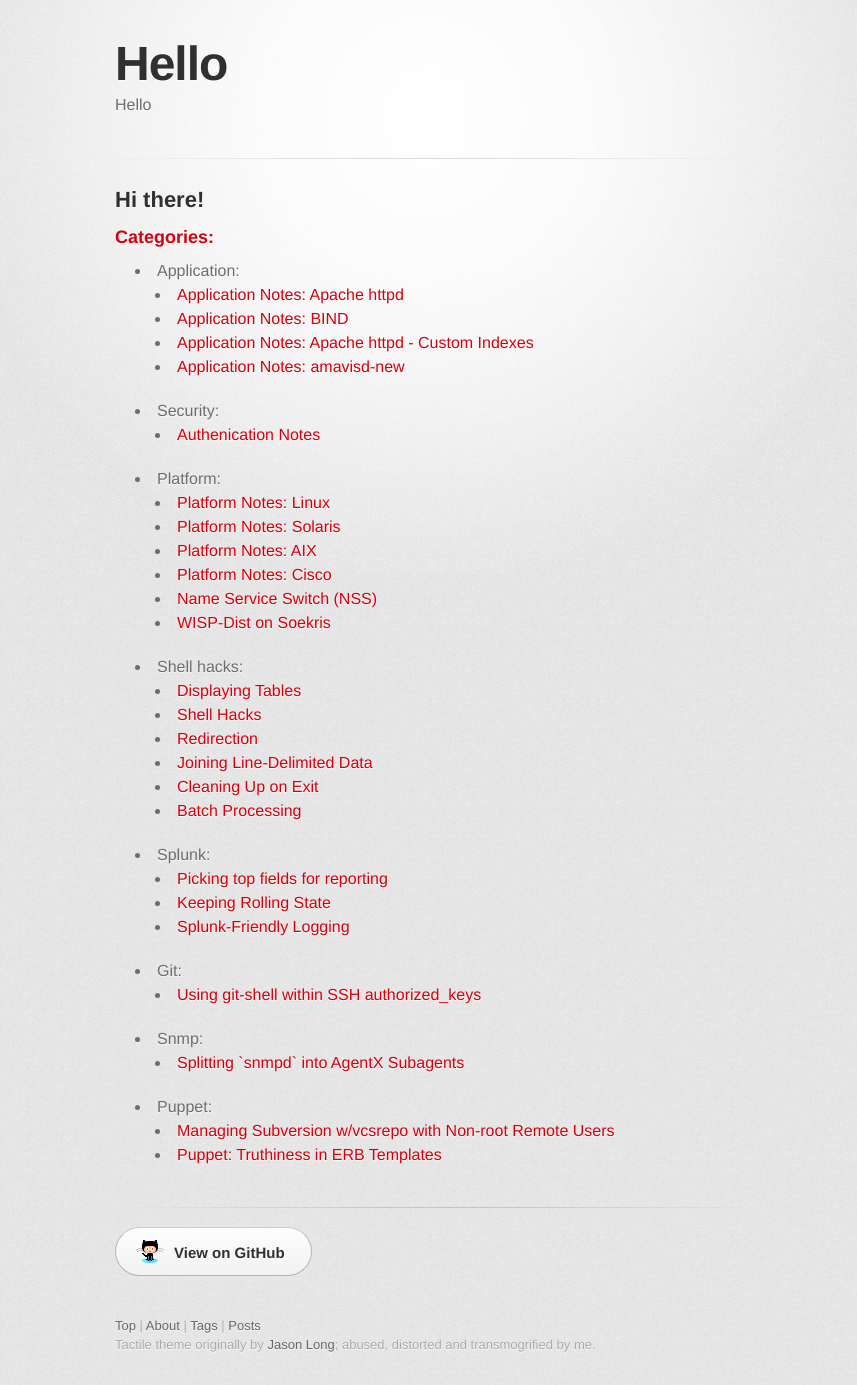
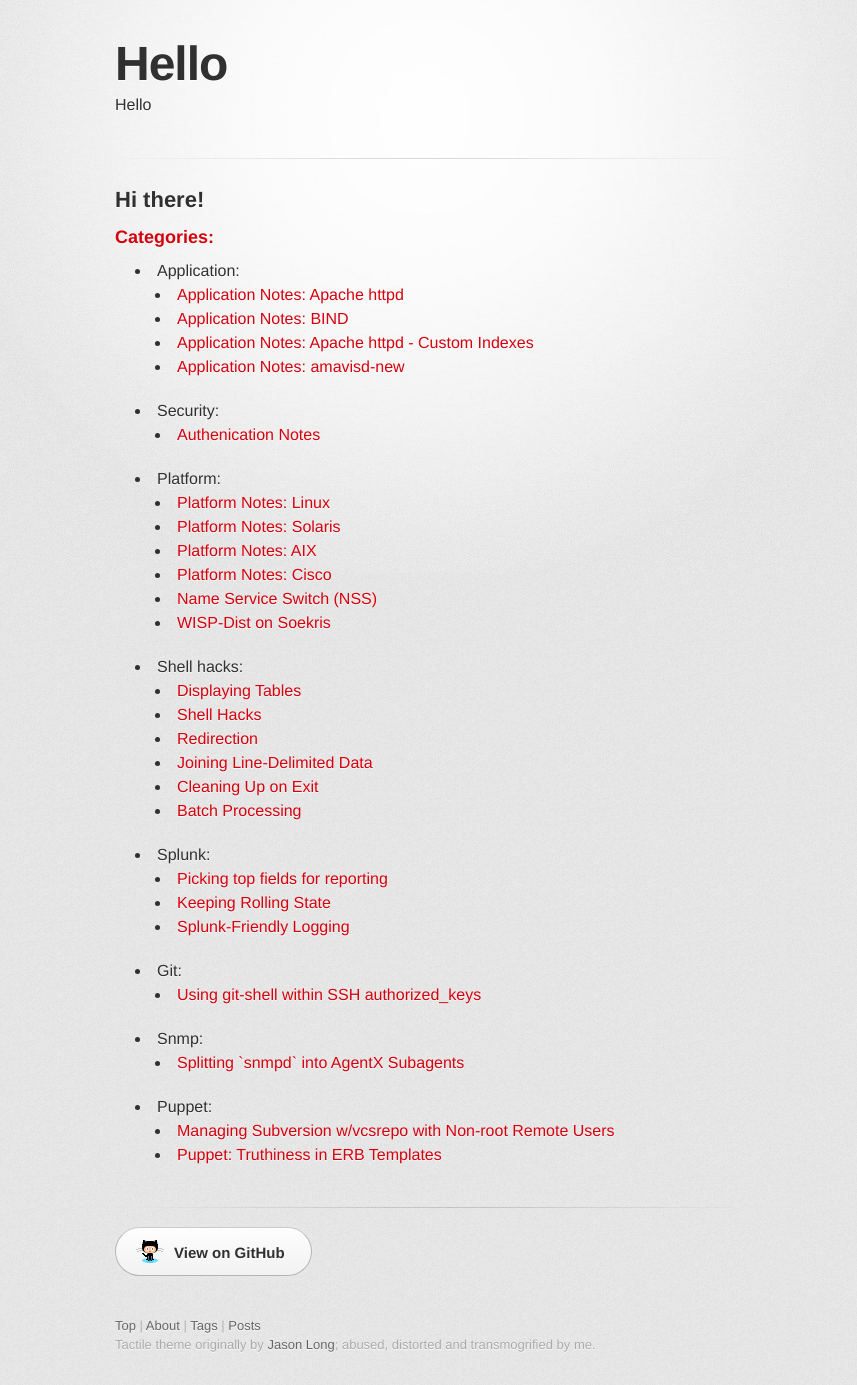
Before and after one commit to wcooley/wcooley.github.io, a Jekyll site: the page built from index.md, in a window 1280 px wide. Shown: the whole page, without its empty margins (215-1072 px from the left). Built offline with Jekyll 4.4.1, drawn with Linux system fonts in a browser that asks for light colours; some web fonts are replaced; Markdown is read by kramdown in place of the engine named in the settings.

Commit message:
Increase contrast by darkening text

```diff
--- a/stylesheets/stylesheet.css
+++ b/stylesheets/stylesheet.css
@@ -53,7 +53,7 @@ body {
   background: #e7e7e7 url(../images/body-bg.png) 0 0 repeat;
   font-family: 'Helvetica Neue', Helvetica, Arial, serif;
   text-shadow: 0 1px 0 rgba(255, 255, 255, 0.8);
-  color: #6d6d6d;
+  color: #303030;
 }
 
 a {
```
